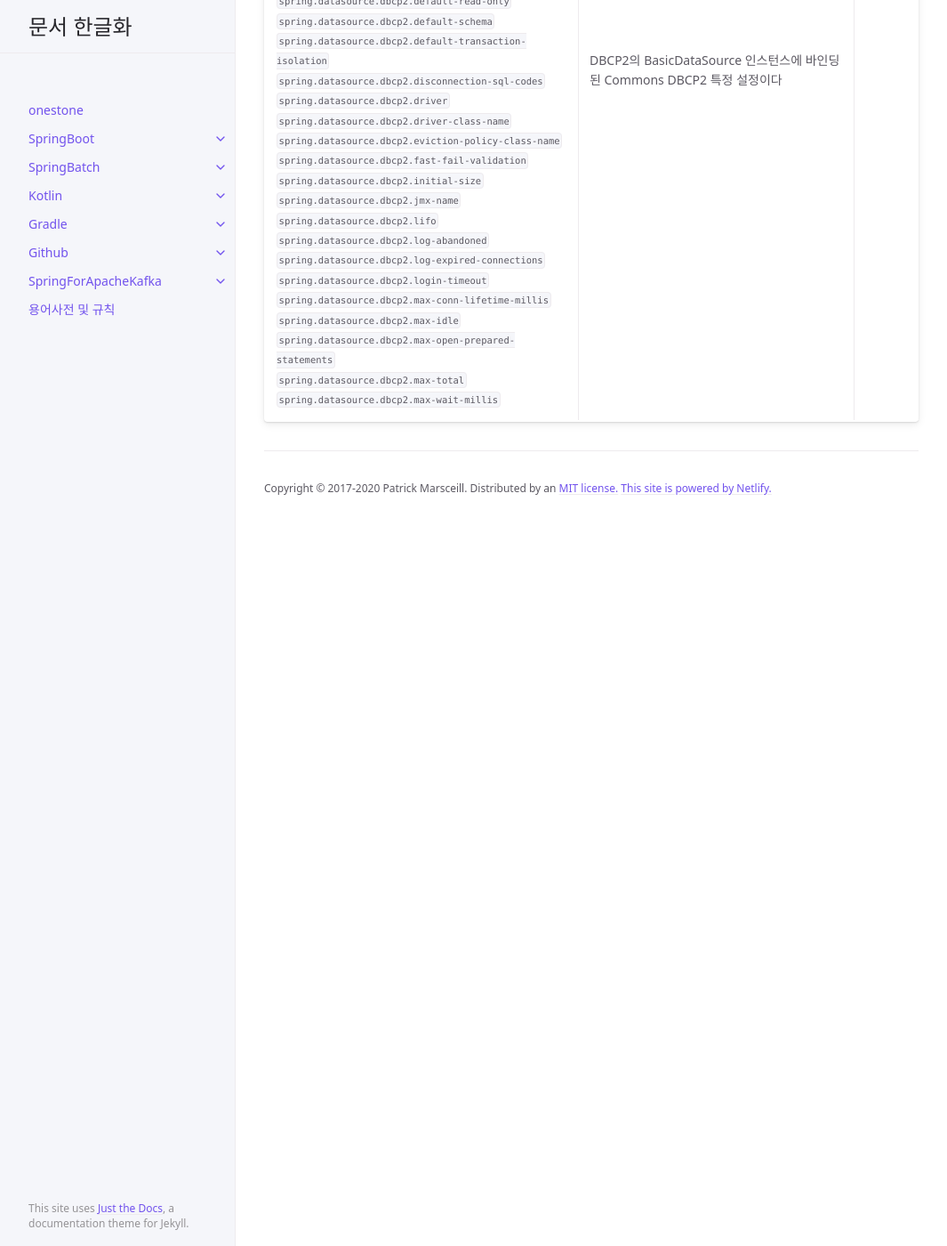
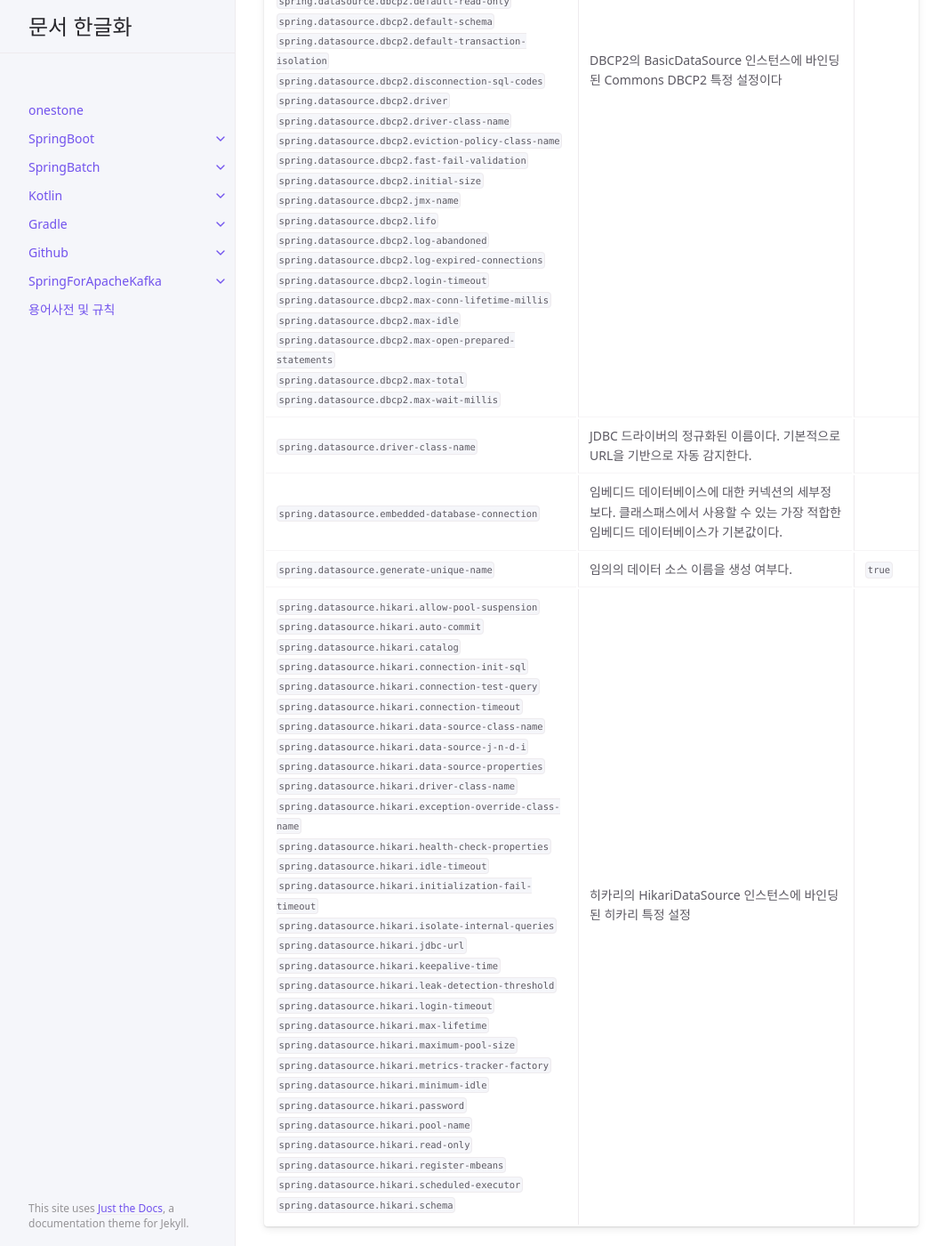
Before and after one commit to onestone9900/onestone9900.github.io, a Jekyll site: the page built from docs/spring_boot/3.1.1/spring_boot/19.appendices.md, in a window 1280 px wide and 1400 px high, scrolled down 19284 px. Shown: the whole window at 89% size, without its empty margins (107-1172 px from the left). Built offline with Jekyll 4.4.1, drawn with Linux system fonts in a browser that asks for light colours.

Commit message:
docs: spring boot - ## .A.5. Data Properties

```diff
--- a/docs/spring_boot/3.1.1/spring_boot/19.appendices.md
+++ b/docs/spring_boot/3.1.1/spring_boot/19.appendices.md
@@ -334,3 +334,7 @@ nav_order: 19
 |`spring.data.web.pageable.size-parameter`|페이지 크기 파라미터명이다.|`size`|
 |`spring.data.web.sort.sort-parameter`|정렬된 파마리터명이다..|`sort`|
 |`spring.datasource.dbcp2.abandoned-usage-tracking`<br>`spring.datasource.dbcp2.access-to-underlying-connection-allowed`<br>`spring.datasource.dbcp2.auto-commit-on-return`<br>`spring.datasource.dbcp2.cache-state`<br>`spring.datasource.dbcp2.clear-statement-pool-on-return`<br>`spring.datasource.dbcp2.connection-factory-class-name`<br>`spring.datasource.dbcp2.connection-init-sqls`<br>`spring.datasource.dbcp2.default-auto-commit`<br>`spring.datasource.dbcp2.default-catalog`<br>`spring.datasource.dbcp2.default-query-timeout`<br>`spring.datasource.dbcp2.default-read-only`<br>`spring.datasource.dbcp2.default-schema`<br>`spring.datasource.dbcp2.default-transaction-isolation`<br>`spring.datasource.dbcp2.disconnection-sql-codes`<br>`spring.datasource.dbcp2.driver`<br>`spring.datasource.dbcp2.driver-class-name`<br>`spring.datasource.dbcp2.eviction-policy-class-name`<br>`spring.datasource.dbcp2.fast-fail-validation`<br>`spring.datasource.dbcp2.initial-size`<br>`spring.datasource.dbcp2.jmx-name`<br>`spring.datasource.dbcp2.lifo`<br>`spring.datasource.dbcp2.log-abandoned`<br>`spring.datasource.dbcp2.log-expired-connections`<br>`spring.datasource.dbcp2.login-timeout`<br>`spring.datasource.dbcp2.max-conn-lifetime-millis`<br>`spring.datasource.dbcp2.max-idle`<br>`spring.datasource.dbcp2.max-open-prepared-statements`<br>`spring.datasource.dbcp2.max-total`<br>`spring.datasource.dbcp2.max-wait-millis`<br>|DBCP2의 BasicDataSource 인스턴스에 바인딩된 Commons DBCP2 특정 설정이다||
+|`spring.datasource.driver-class-name`|JDBC 드라이버의 정규화된 이름이다. 기본적으로 URL을 기반으로 자동 감지한다.||
+|`spring.datasource.embedded-database-connection`|임베디드 데이터베이스에 대한 커넥션의 세부정보다. 클래스패스에서 사용할 수 있는 가장 적합한 임베디드 데이터베이스가 기본값이다.||
+|`spring.datasource.generate-unique-name`|임의의 데이터 소스 이름을 생성 여부다.|`true`|
+`spring.datasource.hikari.allow-pool-suspension`<br>`spring.datasource.hikari.auto-commit`<br>`spring.datasource.hikari.catalog`<br>`spring.datasource.hikari.connection-init-sql`<br>`spring.datasource.hikari.connection-test-query`<br>`spring.datasource.hikari.connection-timeout`<br>`spring.datasource.hikari.data-source-class-name`<br>`spring.datasource.hikari.data-source-j-n-d-i`<br>`spring.datasource.hikari.data-source-properties`<br>`spring.datasource.hikari.driver-class-name`<br>`spring.datasource.hikari.exception-override-class-name`<br>`spring.datasource.hikari.health-check-properties`<br>`spring.datasource.hikari.idle-timeout`<br>`spring.datasource.hikari.initialization-fail-timeout`<br>`spring.datasource.hikari.isolate-internal-queries`<br>`spring.datasource.hikari.jdbc-url`<br>`spring.datasource.hikari.keepalive-time`<br>`spring.datasource.hikari.leak-detection-threshold`<br>`spring.datasource.hikari.login-timeout`<br>`spring.datasource.hikari.max-lifetime`<br>`spring.datasource.hikari.maximum-pool-size`<br>`spring.datasource.hikari.metrics-tracker-factory`<br>`spring.datasource.hikari.minimum-idle`<br>`spring.datasource.hikari.password`<br>`spring.datasource.hikari.pool-name`<br>`spring.datasource.hikari.read-only`<br>`spring.datasource.hikari.register-mbeans`<br>`spring.datasource.hikari.scheduled-executor`<br>`spring.datasource.hikari.schema`|히카리의 HikariDataSource 인스턴스에 바인딩된 히카리 특정 설정||
```
